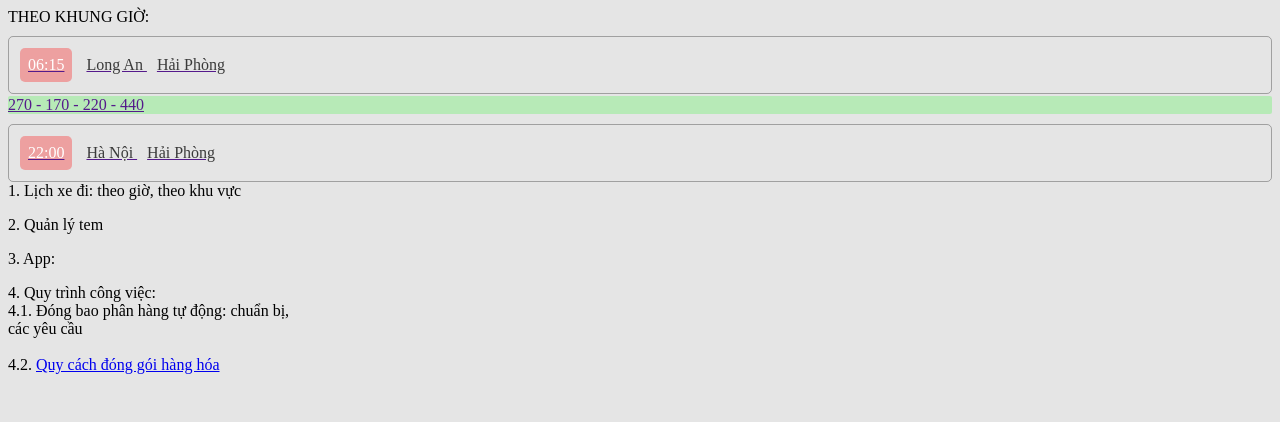
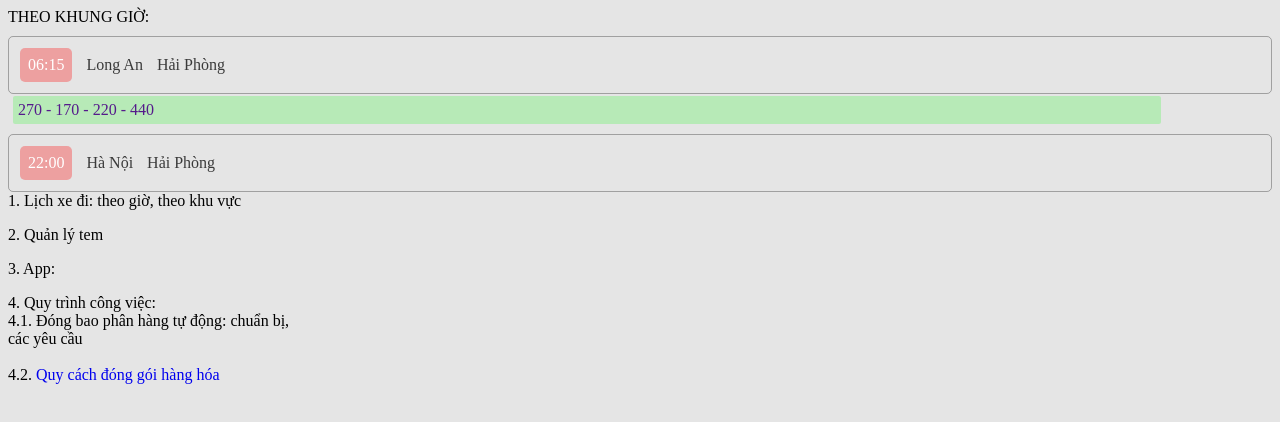
Before and after one commit to jntapp/jntapp.github.io, a plain HTML site: page lichxe.html in a window 1280 px wide. Drawn offline with Linux system fonts and the light colour scheme.

Commit message:
Update lichxe.html

```diff
--- a/lichxe.html
+++ b/lichxe.html
@@ -6,6 +6,11 @@
 
   <body style="background-color:rgba(0,0,0,0.1);">
     <style>
+      a
+      {
+        text-decoration:none;
+      }
+
       .line
       {
         margin-top:10px;
@@ -17,6 +22,9 @@
       .chi-tiet
       {
         margin-top:2px;
+        margin-left:5px;
+        width:90%;
+        padding:5px;
         border-radius:2px;
         background-color:rgba(0,255,0,0.2);
       }
```
